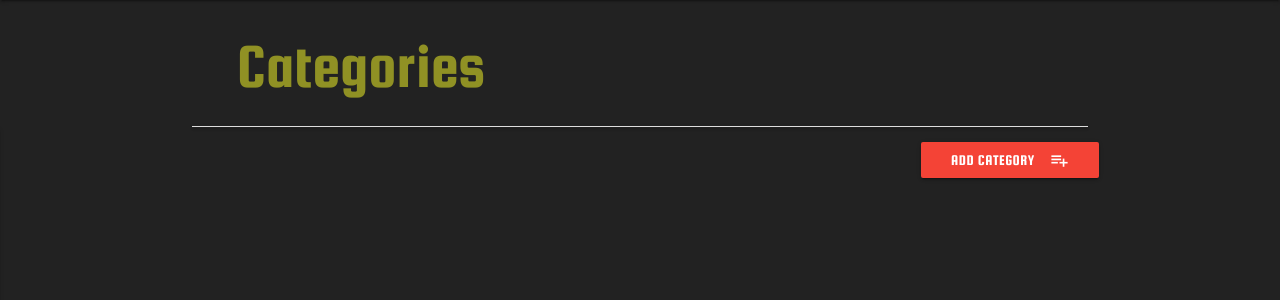
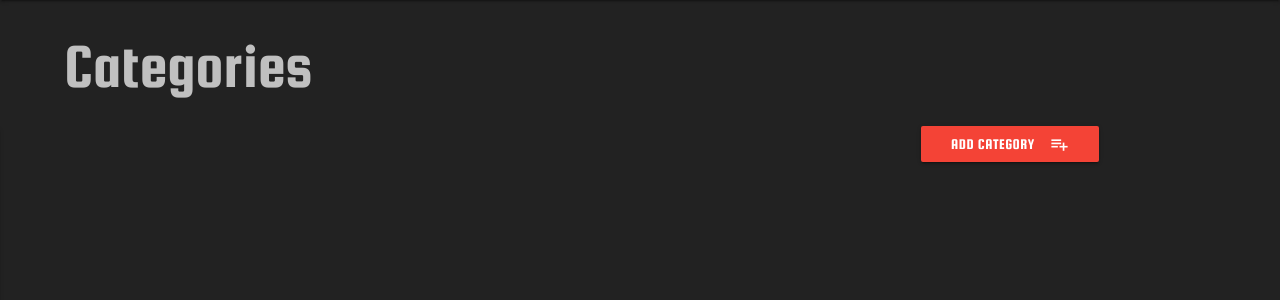
Before and after one commit to albeeralkhawri/Kitchen-Of-Iraq, a Flask app: page /get_categories in a window 1280 px wide. Shown: the part 64-364 px from the top of the page. Run offline with Flask 2, Linux system fonts and the light colour scheme; data that the repository does not hold is empty; parts of the project's set-up code (start-up, migrations or seed data) failed here and were passed over; some libraries are stand-ins or nearby versions.

Commit message:
Category design changed

```diff
--- a/templates/categories.html
+++ b/templates/categories.html
@@ -18,18 +18,14 @@
             <a href="#" data-activates="slide-out" class="button-collapse"><i class="material-icons">menu</i></a>
         </div>
     </nav>
-    <div class="container">
-        <h1 style="color:#909124">Categories</h1>
-        <ul class="collapsible" data-collapsible="accordion">
+        <h1>Categories</h1>
+        <div class="center container">
+        <ul class="category-name" data-collapsible="accordion">
             {% for category in categories %}
-            <li>
-                <div class="collapsible-header" style="background-color:#909124">
-                    <a href="{{url_for('delete_category', category_id=category._id)}}" class="waves-effect waves-light btn btn_small red">Delete</a>
-                    <a href="{{url_for('edit_category', category_id=category._id)}}" class="waves-effect waves-light btn btn_small blue">Edit</a>
-
-                    <strong>{{category.category_name}}</strong>
-
-                </div>
+            <li class="category-name">
+            <h4><strong>{{category.category_name}}</strong></h4>
+                    <a href="{{url_for('delete_category', category_id=category._id)}}" class="btn-floating red"><i class="material-icons">delete</i></a>
+                    <a href="{{url_for('edit_category', category_id=category._id)}}" class="btn-floating blue"><i class="material-icons">edit</i></a>
             </li>
             {% endfor %}
         </ul>
```
